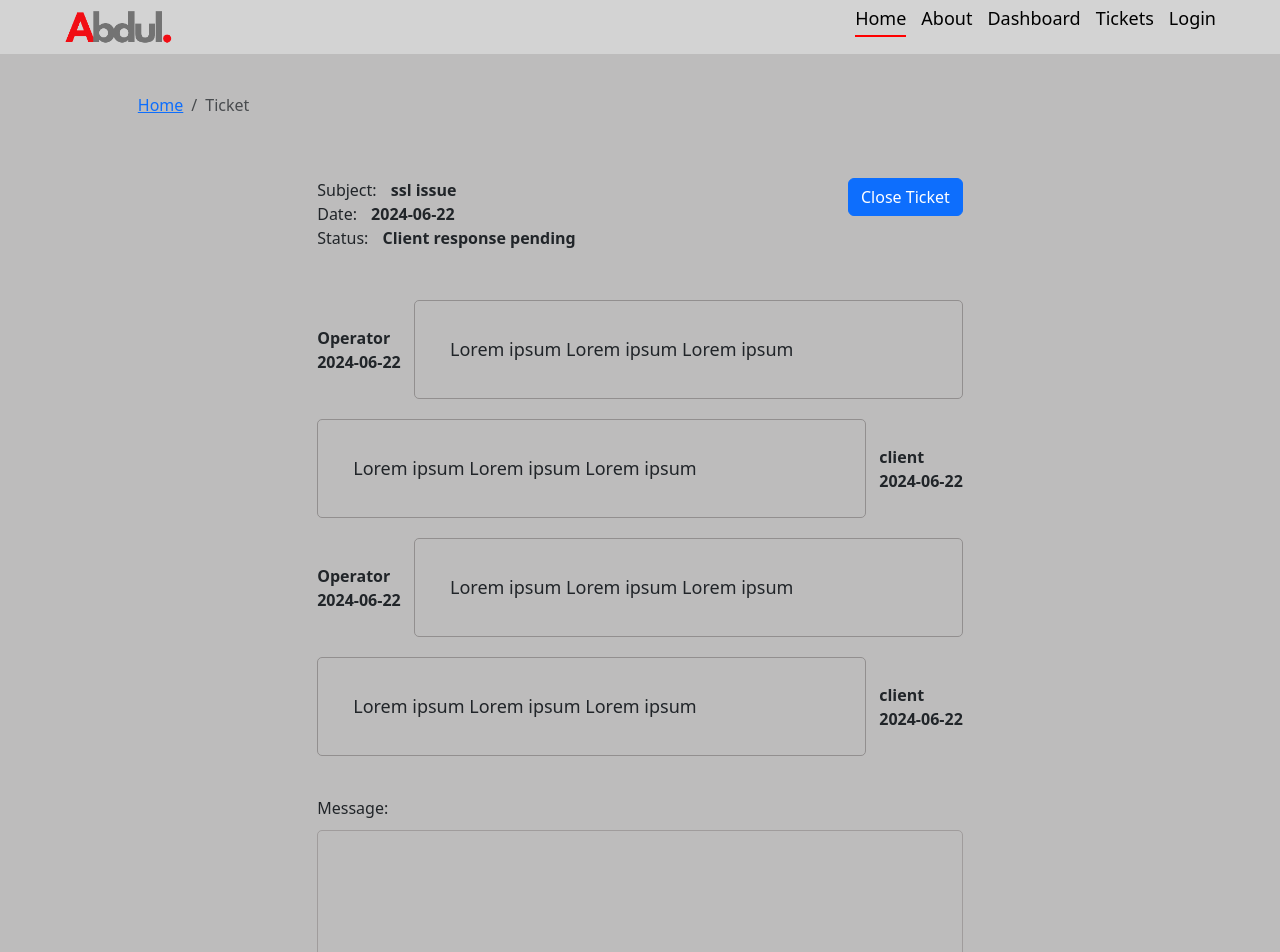
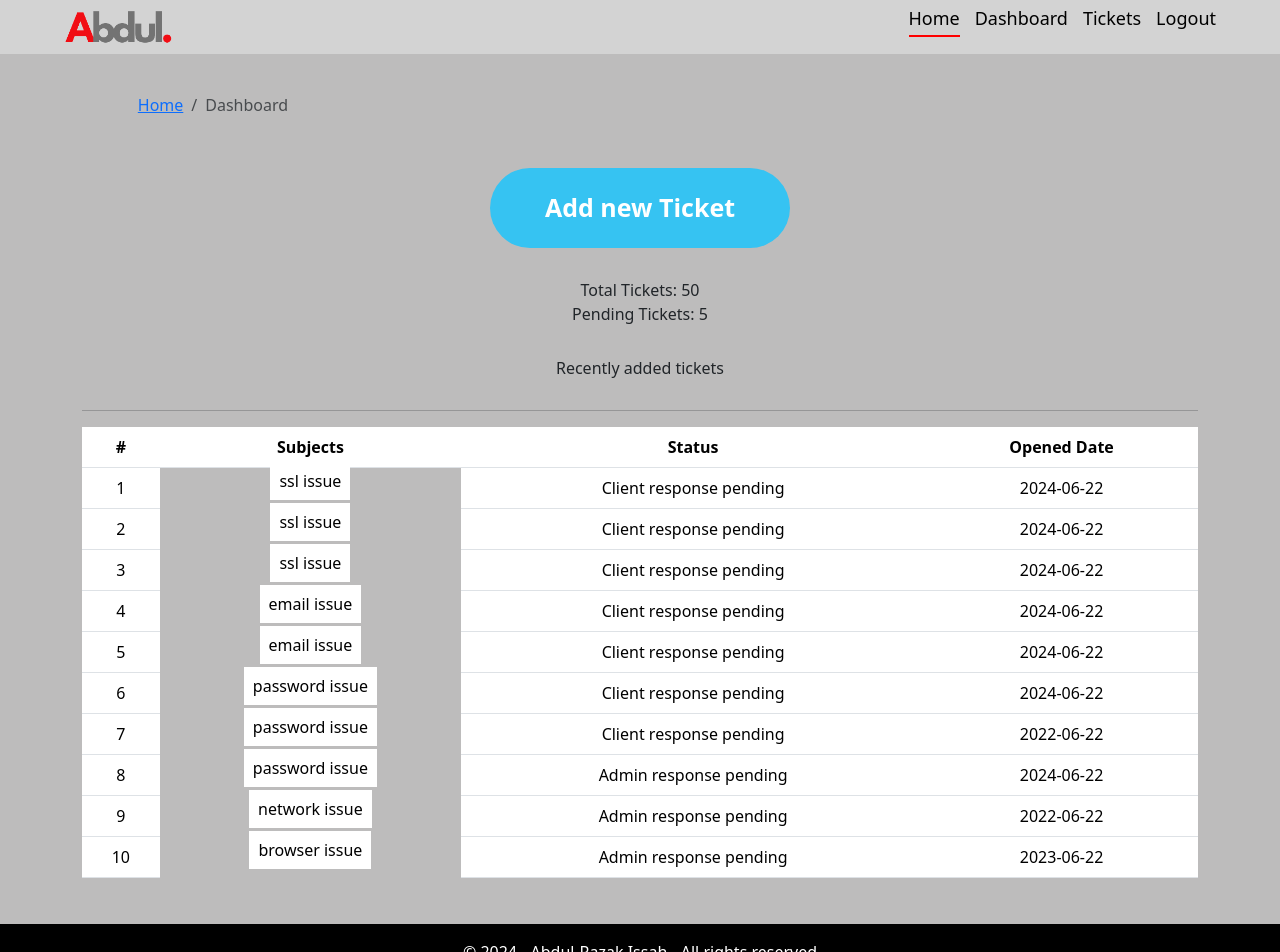
Before and after one commit to zakus2023/crm-frontend-abdul, a React (Create React App) app: page /dashboard in a window 1280 px wide. Shown: the top 952 px of the page. Built offline with nearby package versions, Linux system fonts and the light colour scheme.

Commit message:
finished with routes

```diff
--- a/package.json
+++ b/package.json
@@ -11,6 +11,8 @@
     "react": "^18.3.1",
     "react-bootstrap": "^2.10.2",
     "react-dom": "^18.3.1",
+    "react-router-bootstrap": "^0.26.2",
+    "react-router-dom": "^6.23.1",
     "react-scripts": "5.0.1",
     "web-vitals": "^2.1.4"
   },
--- a/src/App.js
+++ b/src/App.js
@@ -6,17 +6,30 @@ import Dashboard from "./Pages/Dshboard/Dashboard";
 import AddNewTicket from "./Pages/Add-Ticket/AddNewTicket";
 import TicketList from "./Pages/TiscketList/TicketList";
 import Ticket from "./Pages/Ticket/Ticket";
+import {
+  BrowserRouter as Router,
+  Routes,
+  Route,
+  Switch,
+} from "react-router-dom";
+import Home from "./Pages/Home/Home";
 
 function App() {
   return (
     <div className="App">
-      <DefaultLayout>
-        {/* <Entry/>
-      <Dashboard/>
-      <AddNewTicket />
-      <TicketList />*/}
-        <Ticket/>
-      </DefaultLayout>
+      <Router>
+        <Routes>
+        <Route path="/" element={<Entry />} />
+          <Route  element={<DefaultLayout />}>
+            <Route path="/home" element={<Home/>}/>
+            <Route path="/dashboard" element={<Dashboard />} />
+            <Route path="/addnewticket" element={<AddNewTicket />} />
+            <Route path="/ticketlist" element={<TicketList />} />
+            <Route path="/ticket/:id" element={<Ticket />} />
+          </Route>
+
+        </Routes>
+      </Router>
     </div>
   );
 }
--- a/src/Assets/dummydata/dummydata.json
+++ b/src/Assets/dummydata/dummydata.json
@@ -31,14 +31,58 @@
     "id": 2,
     "subjects": "ssl issue",
     "status": "Client response pending",
-    "addedOn": "2024-06-22"
+    "addedOn": "2024-06-22",
+    "history": [
+      {
+        "date": "2024-06-22",
+        "message": "Lorem ipsum Lorem ipsum Lorem ipsum",
+        "sentBy": "Operator"
+      },
+      {
+        "date": "2024-06-22",
+        "message": "Lorem ipsum Lorem ipsum Lorem ipsum",
+        "sentBy": "client"
+      },
+      {
+        "date": "2024-06-22",
+        "message": "Lorem ipsum Lorem ipsum Lorem ipsum",
+        "sentBy": "Operator"
+      },
+      {
+        "date": "2024-06-22",
+        "message": "Lorem ipsum Lorem ipsum Lorem ipsum",
+        "sentBy": "client"
+      }
+    ]
 
   },
   {
     "id": 3,
     "subjects": "ssl issue",
     "status": "Client response pending",
-    "addedOn": "2024-06-22"
+    "addedOn": "2024-06-22",
+    "history": [
+      {
+        "date": "2024-06-22",
+        "message": "Lorem ipsum Lorem ipsum Lorem ipsum",
+        "sentBy": "Operator"
+      },
+      {
+        "date": "2024-06-22",
+        "message": "Lorem ipsum Lorem ipsum Lorem ipsum",
+        "sentBy": "client"
+      },
+      {
+        "date": "2024-06-22",
+        "message": "Lorem ipsum Lorem ipsum Lorem ipsum",
+        "sentBy": "Operator"
+      },
+      {
+        "date": "2024-06-22",
+        "message": "Lorem ipsum Lorem ipsum Lorem ipsum",
+        "sentBy": "client"
+      }
+    ]
   },
   {
     "id": 4,
--- a/src/Components/TicketTable/TicketTable.css
+++ b/src/Components/TicketTable/TicketTable.css
@@ -1,3 +1,4 @@
-.span-col{
+.lnk{
+    text-decoration: none;
 
 }
--- a/src/Components/TicketTable/TicketTable.jsx
+++ b/src/Components/TicketTable/TicketTable.jsx
@@ -1,6 +1,8 @@
 import React from "react";
 import "../TicketTable/TicketTable.css";
 import { Table } from "react-bootstrap";
+import { Link } from "react-router-dom";
+import { LinkContainer } from "react-router-bootstrap";
 
 const TicketTable = ({ tickets }) => {
   console.log(tickets);
@@ -19,14 +21,20 @@ const TicketTable = ({ tickets }) => {
           tickets.map((row) => (
             <tr key={row.id}>
               <td>{row.id}</td>
-              <td>{row.subjects}</td>
+
+                <Link to={`/ticket/${row.id}`} className="lnk">
+                  <td>{row.subjects}</td>
+                </Link>
+
               <td>{row.status}</td>
               <td>{row.addedOn}</td>
             </tr>
           ))
         ) : (
           <tr>
-            <td colSpan="4" className="text-center">No tickets to display</td>
+            <td colSpan="4" className="text-center">
+              No tickets to display
+            </td>
           </tr>
         )}
       </tbody>
--- a/src/Layout/DefaultLayout.jsx
+++ b/src/Layout/DefaultLayout.jsx
@@ -1,14 +1,16 @@
 import React from "react";
 import Header from "./Partials/Header";
 import Footer from "./Partials/Footer";
+import { Navigate, Outlet } from "react-router-dom";
 
-const DefaultLayout = ({ children }) => {
+const DefaultLayout = () => {
+  const isAuth = true;
   return (
     <div className="default-layout">
       <header className="header">
         <Header />
       </header>
-      <main className="main">{children}</main>
+      {isAuth ? <main className="main"><Outlet/></main>:<Navigate to="/"/>}
       <footer className="footer">
         <Footer />
       </footer>
--- a/src/Layout/Partials/Header.jsx
+++ b/src/Layout/Partials/Header.jsx
@@ -1,28 +1,28 @@
 import React from "react";
 import '../Partials/Header.css'
 import logo from '../../Assets/logo.png'
+import { Link, useNavigate} from "react-router-dom";
 
 const Header = () => {
+  const navigate = useNavigate()
+  const logMeOut = ()=>{
+    navigate('/')
+  }
   return (
     <body>
       <nav>
         <div className="nav-left">
-          <img src={logo} alt="" className="logo" />
+          <Link to="/home"> <img src={logo} alt="" className="logo" /></Link>
         </div>
 
         <div className="nav-right">
           <div className="menu">
             <img src="" alt="" className="nav-dropdown" />
             <ul className="nav-menu">
-              <li className="active">Home</li>
-
-              <li>About</li>
-
-              <li>Dashboard</li>
-
-              <li>Tickets</li>
-
-              <li className="signin-li">Login </li>
+              <Link to="/home"><li className="active">Home</li></Link>
+              <Link to="/dashboard"><li>Dashboard</li></Link>
+              <Link to="/ticketlist"><li>Tickets</li></Link>
+              <li className="signin-li" onClick={logMeOut}>Logout </li>
             </ul>
           </div>
         </div>
--- a/src/Pages/Dshboard/Dashboard.jsx
+++ b/src/Pages/Dshboard/Dashboard.jsx
@@ -4,6 +4,7 @@ import { Container, Row, Col, Button, Breadcrumb } from "react-bootstrap";
 import TicketTable from "../../Components/TicketTable/TicketTable";
 import dummydata from "../../Assets/dummydata/dummydata.json";
 import PageBreadcrum from "../../Components/BreadcrumFolder/PageBreadcrum";
+import { Link } from "react-router-dom";
 
 const Dashboard = () => {
   console.log(dummydata);
@@ -16,7 +17,7 @@ const Dashboard = () => {
       </Row>
       <Row className="row">
         <Col className="col">
-          <Button className="btn-dash"> Add new Ticket</Button>
+          <Link to="/addnewticket"><Button className="btn-dash"> Add new Ticket</Button></Link>
         </Col>
       </Row>
       <Row>
--- /dev/null
+++ b/src/Pages/Home/Home.jsx
@@ -0,0 +1,12 @@
+import React from 'react'
+import './Home.css'
+
+const Home = () => {
+  return (
+    <div>
+      Home
+    </div>
+  )
+}
+
+export default Home
--- a/src/Pages/Ticket/Ticket.jsx
+++ b/src/Pages/Ticket/Ticket.jsx
@@ -1,24 +1,38 @@
-import React, { useState } from "react";
+import React, { useEffect, useState } from "react";
 import "./Ticket.css";
 import { Container, Row, Col, Button } from "react-bootstrap";
 import PageBreadcrum from "../../Components/BreadcrumFolder/PageBreadcrum";
 import dummydata from "../../Assets/dummydata/dummydata.json";
 import MessageHistory from "../../Components/MessageHistory/MessageHistory";
 import ChatBox from "../../Components/ChatBox/ChatBox";
+import { useParams } from "react-router-dom";
+import { array } from "prop-types";
 
 const Ticket = () => {
-  const onTicket = dummydata[0];
+  //const onTicket = dummydata[0];
+
+  const params = useParams();
 
   const [message, setMessage] = useState("");
+  const [ticket, setTicket] = useState("");
+//this will populate the the ticket landing page
+  useEffect(() => {
+    for (let i = 0; i < array.length; i++) {
+      if (dummydata[i].id == params.id) {
+        setTicket(dummydata[i]);
+      }
+      continue;
+    }
+  },[message,params.id]);
 
   const handleChange = (e) => {
     setMessage(e.target.value);
   };
 
-  const handleSubmit = (e)=>{
-    e.preventDefault()
-    alert("Form submitted successfully")
-  }
+  const handleSubmit = (e) => {
+    e.preventDefault();
+    alert("Form submitted successfully");
+  };
 
   return (
     <Container>
@@ -29,14 +43,15 @@ const Ticket = () => {
       </Row>
       <Row className="info-row">
         <Col className="infos">
+          <div>{params.id}</div>
           <div className="intro">
-            Subject: <span>{onTicket.subjects}</span>
+            Subject: <span>{ticket.subjects}</span>
           </div>
           <div className="intro">
-            Date: <span>{onTicket.addedOn}</span>
+            Date: <span>{ticket.addedOn}</span>
           </div>
           <div className="intro">
-            Status: <span>{onTicket.status}</span>
+            Status: <span>{ticket.status}</span>
           </div>
         </Col>
 
@@ -46,13 +61,17 @@ const Ticket = () => {
       </Row>
       <Row className="msg-row">
         <Col>
-          <MessageHistory msg={onTicket.history} />
+          <MessageHistory msg={ticket.history} />
         </Col>
       </Row>
       <Row className="chatbox">
         <div className="chatbox-inner">
           <span>Message:</span>
-          <ChatBox msg={message} handleChange={handleChange} handleSubmit={handleSubmit}/>
+          <ChatBox
+            msg={message}
+            handleChange={handleChange}
+            handleSubmit={handleSubmit}
+          />
         </div>
       </Row>
     </Container>
--- a/src/Pages/TiscketList/TicketList.jsx
+++ b/src/Pages/TiscketList/TicketList.jsx
@@ -5,6 +5,7 @@ import PageBreadcrum from "../../Components/BreadcrumFolder/PageBreadcrum";
 import SearchTicketFrm from "../../Components/SearchTicketForm/SearchTicketFrm";
 import TicketTable from "../../Components/TicketTable/TicketTable";
 import dummydata from "../../Assets/dummydata/dummydata.json";
+import { Link } from "react-router-dom";
 
 const TicketList = () => {
   const [data, setData] = useState(dummydata); //data is what i will pass as a props inside the tickets table
@@ -41,7 +42,7 @@ const TicketList = () => {
       </Row>
       <Row>
         <Col>
-          <Button>Add New Ticket</Button>
+          <Link to="/addnewticket"><Button>Add New Ticket</Button></Link>
         </Col>
         <Col>
           <SearchTicketFrm handleChange={handleChange} str={filteredTickets} />
```
Also changed, not shown: src/Pages/Home/Home.css (added), 1 other file (tests, documents, lock files or other folders).
